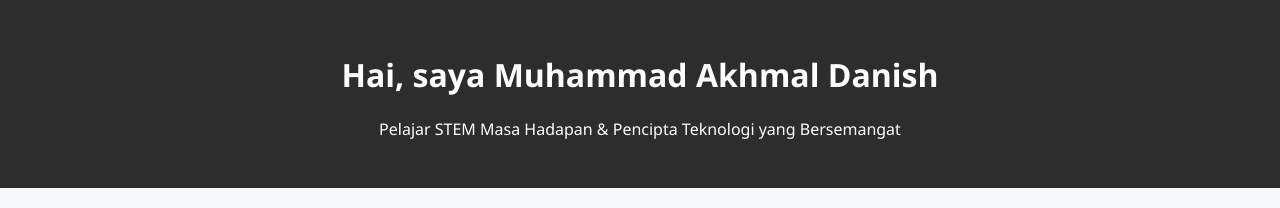
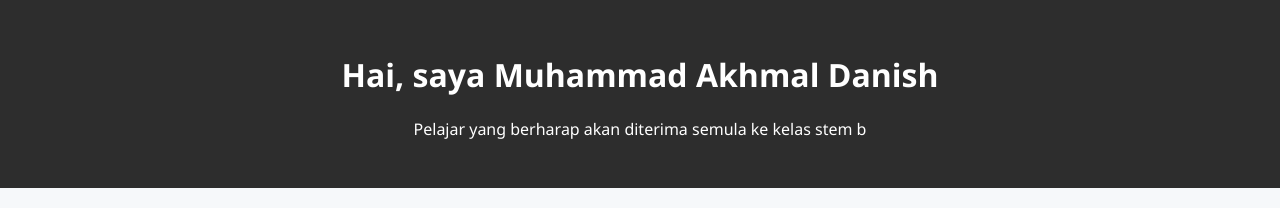
Before and after one commit to kemaldzd/Kemal, a plain HTML site: page index.html in a window 1280 px wide. Shown: the top 208 px of the page. Drawn offline with Linux system fonts and the light colour scheme.

Commit message:
index.html

```diff
--- a/index.html
+++ b/index.html
@@ -40,7 +40,7 @@
 <body>
   <header>
     <h1>Hai, saya Muhammad Akhmal Danish</h1>
-    <p>Pelajar STEM Masa Hadapan & Pencipta Teknologi yang Bersemangat</p>
+    <p>Pelajar yang berharap akan diterima semula ke kelas stem b</p>
   </header>
 
   <section>
```
